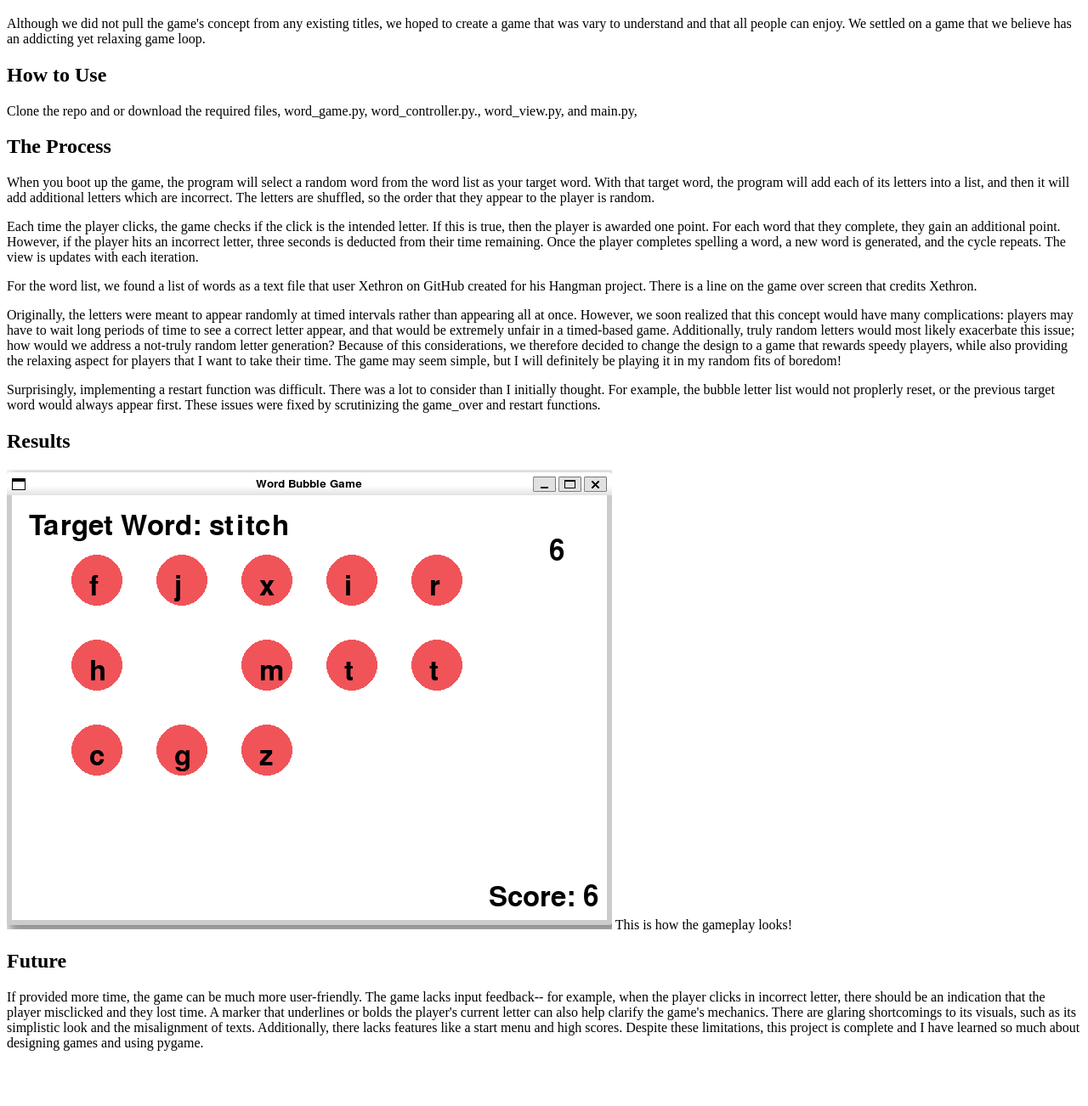
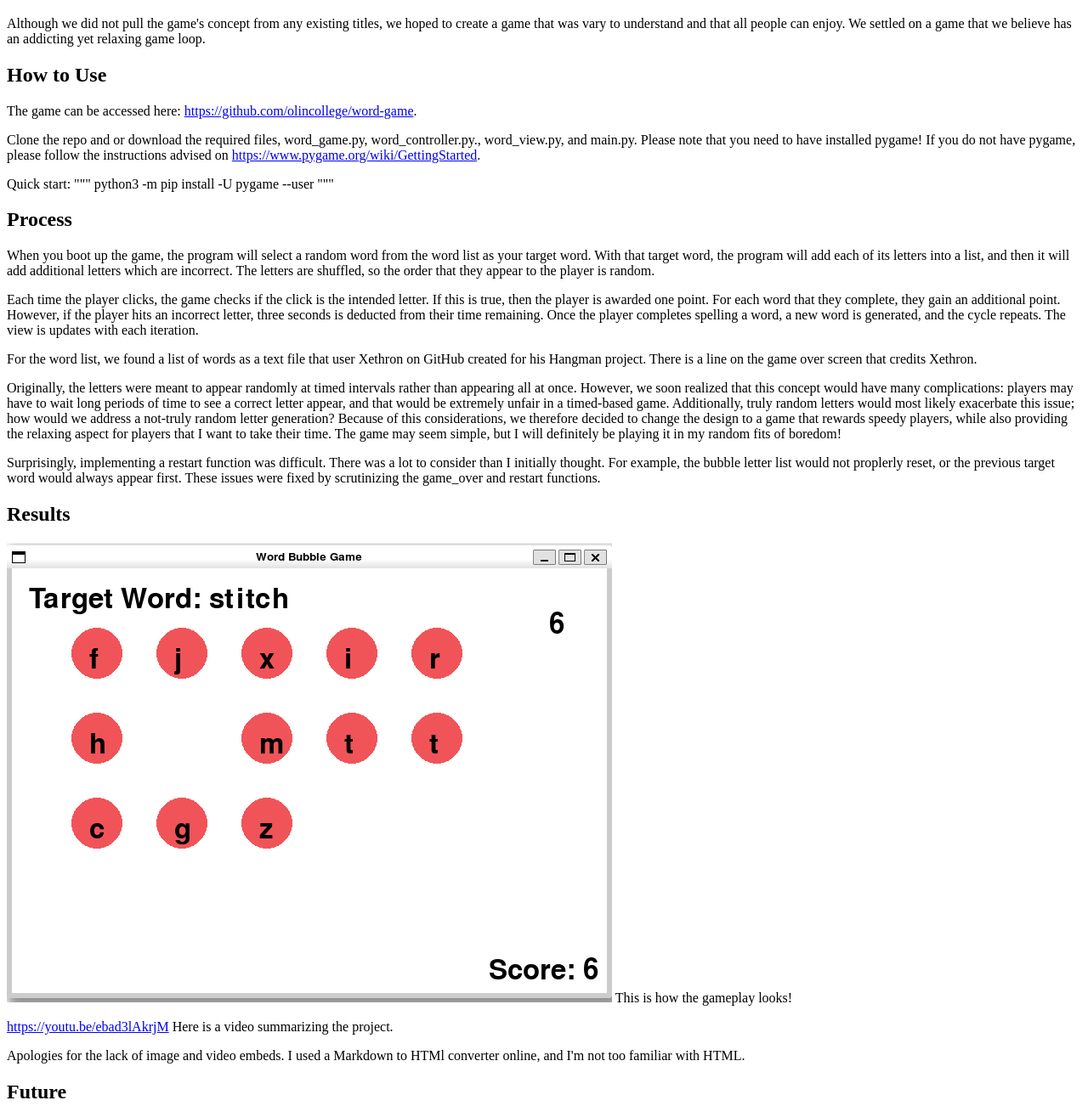
Before and after one commit to olincollege/word-game, a plain HTML site: page index.html in a window 1280 px wide. Shown: the part 87-1389 px from the top of the page at 85% size. Before the commit the page ends 1340 px from the top, so only its background shows below. Drawn offline with Linux system fonts and the light colour scheme.

Commit message:
Add videos

```diff
--- a/index.html
+++ b/index.html
@@ -1,16 +1,24 @@
 <h1 id="letter-bubbles">Letter Bubbles</h1>
 <h4 id="by-kathy-yang-shruti-and-sanjana">by Kathy Yang, Shruti, and Sanjana</h4>
-<p>Although we did not pull the game's concept from any existing titles, we hoped to create a game that was vary to understand and that all people can enjoy. We settled on a game that we believe has an addicting yet relaxing game loop.</p>
+<p>Although we did not pull the game&#39;s concept from any existing titles, we hoped to create a game that was vary to understand and that all people can enjoy. We settled on a game that we believe has an addicting yet relaxing game loop.</p>
 <h2 id="how-to-use">How to Use</h2>
-<p>Clone the repo and or download the required files, word_game.py, word_controller.py., word_view.py, and main.py,</p>
-<h2 id="the-process">The Process</h2>
+<p>The game can be accessed here: <a href="https://github.com/olincollege/word-game">https://github.com/olincollege/word-game</a>.</p>
+<p>Clone the repo and or download the required files, word_game.py, word_controller.py., word_view.py, and main.py. Please note that you need to have installed pygame! If you do not have pygame, please follow the instructions advised on <a href="https://www.pygame.org/wiki/GettingStarted">https://www.pygame.org/wiki/GettingStarted</a>.</p>
+<p>Quick start:
+&quot;&quot;&quot;
+python3 -m pip install -U pygame --user
+&quot;&quot;&quot;</p>
+<h2 id="process">Process</h2>
 <p>When you boot up the game, the program will select a random word from the word list as your target word. With that target word, the program will add each of its letters into a list, and then it will add additional letters which are incorrect. The letters are shuffled, so the order that they appear to the player is random.</p>
 <p>Each time the player clicks, the game checks if the click is the intended letter. If this is true, then the player is awarded one point. For each word that they complete, they gain an additional point. However, if the player hits an incorrect letter, three seconds is deducted from their time remaining. Once the player completes spelling a word, a new word is generated, and the cycle repeats. The view is updates with each iteration.</p>
 <p>For the word list, we found a list of words as a text file that user Xethron on GitHub created for his Hangman project. There is a line on the game over screen that credits Xethron.</p>
 <p>Originally, the letters were meant to appear randomly at timed intervals rather than appearing all at once. However, we soon realized that this concept would have many complications: players may have to wait long periods of time to see a correct letter appear, and that would be extremely unfair in a timed-based game. Additionally, truly random letters would most likely exacerbate this issue; how would we address a not-truly random letter generation? Because of this considerations, we therefore decided to change the design to a game that rewards speedy players, while also providing the relaxing aspect for players that I want to take their time. The game may seem simple, but I will definitely be playing it in my random fits of boredom!</p>
 <p>Surprisingly, implementing a restart function was difficult. There was a lot to consider than I initially thought. For example, the bubble letter list would not proplerly reset, or the previous target word would always appear first. These issues were fixed by scrutinizing the game_over and restart functions.</p>
 <h2 id="results">Results</h2>
-<p><img src="https://github.com/olincollege/word-game/blob/main/letter_bubbles_screenshot.png?raw=true" alt="">
+<p><img src="https://github.com/olincollege/word-game/blob/main/letter_bubbles_screenshot.png?raw=true" alt="Letter Bubbles Screenshot in repo">
 This is how the gameplay looks!</p>
+<p><a href="https://youtu.be/ebad3lAkrjM">https://youtu.be/ebad3lAkrjM</a>
+Here is a video summarizing the project.</p>
+<p> Apologies for the lack of image and video embeds. I used a Markdown to HTMl converter online, and I'm not too familiar with HTML.</p>
 <h2 id="future">Future</h2>
 <p>If provided more time, the game can be much more user-friendly. The game lacks input feedback-- for example, when the player clicks in incorrect letter, there should be an indication that the player misclicked and they lost time. A marker that underlines or bolds the player&#39;s current letter can also help clarify the game&#39;s mechanics. There are glaring shortcomings to its visuals, such as its simplistic look and the misalignment of texts. Additionally, there lacks features like a start menu and high scores. Despite these limitations, this project is complete and I have learned so much about designing games and using pygame.</p>
```
Also changed, not shown: 1 other file.
